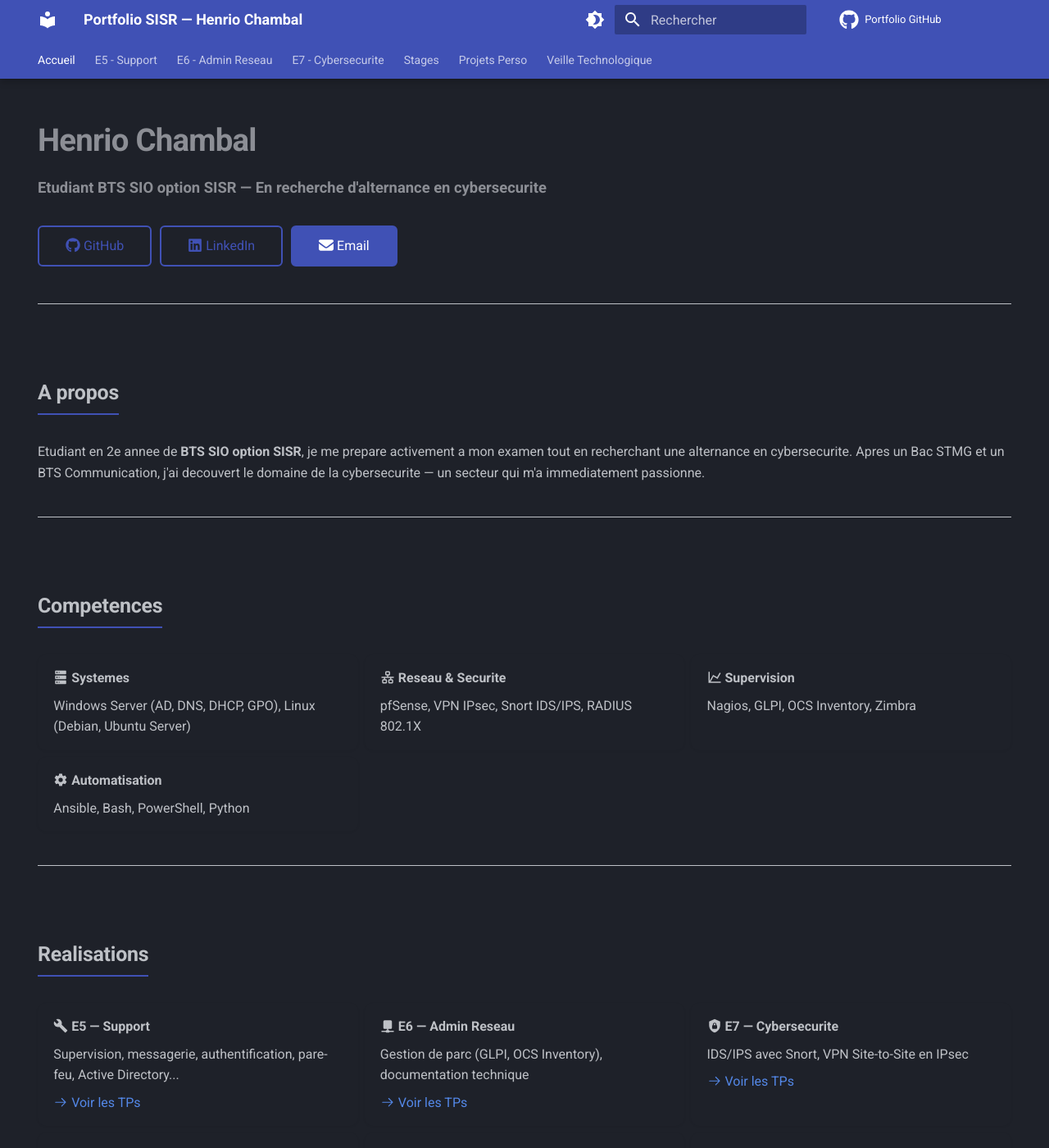
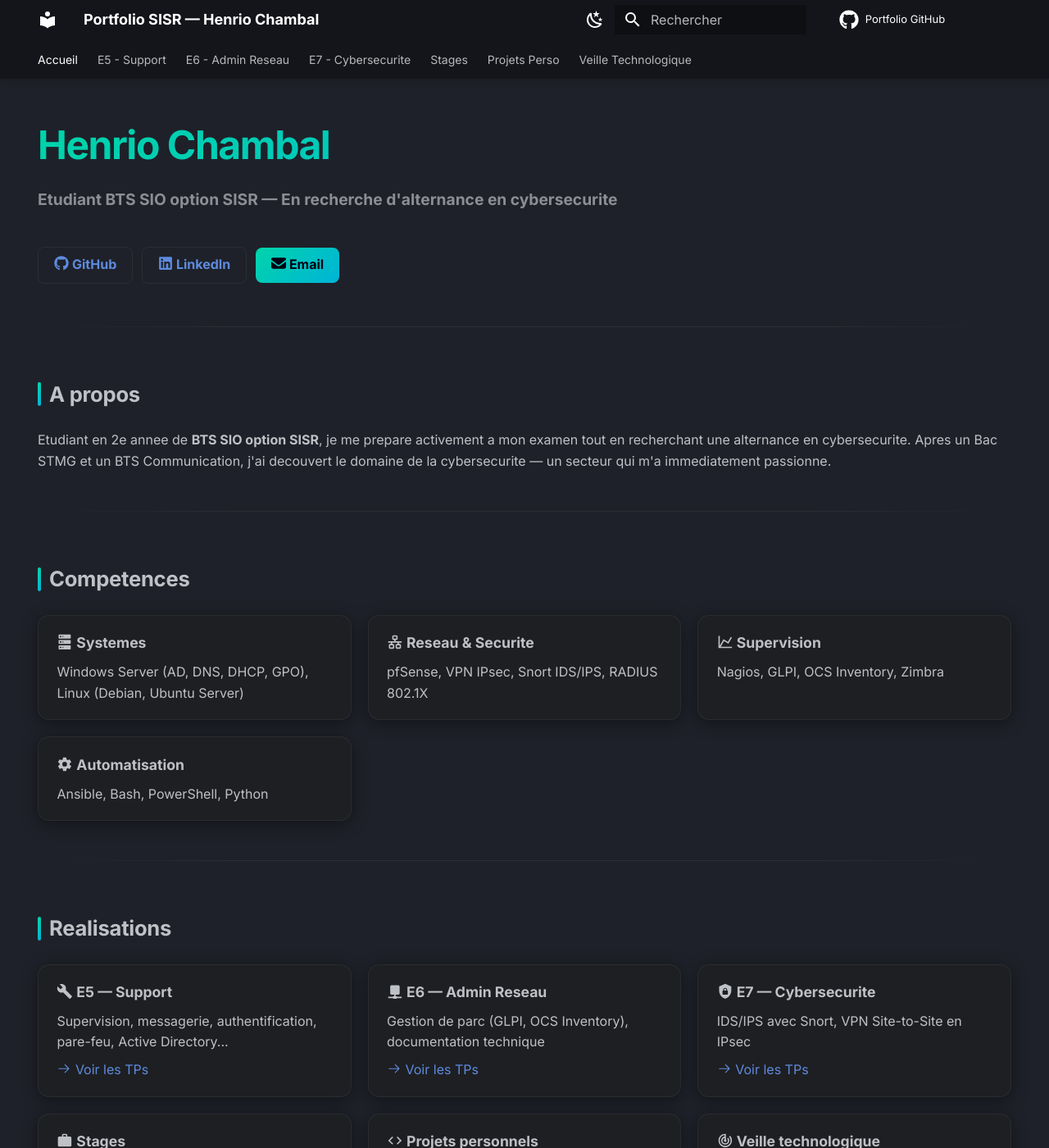
Before and after one commit to hnrio1/Portefolio-Sisr-, an MkDocs documentation site: the page built from docs/index.md, in a window 1280 px wide and 1400 px high. Shown: the whole window at 82% size. Built offline with MkDocs 1.6.1 and Material for MkDocs 9.7.7, drawn with Linux system fonts in a browser that asks for light colours; emoji names are drawn with the system emoji font; comment, search, counter and statistics services are not loaded.

Commit message:
Design moderne : theme noir + vert/bleu, police Inter, animations

```diff
--- a/docs/stylesheets/extra.css
+++ b/docs/stylesheets/extra.css
@@ -1,82 +1,163 @@
+/* ============ Variables globales ============ */
+:root {
+  --accent-gradient: linear-gradient(135deg, #00d4aa 0%, #00b4d8 100%);
+  --hero-gradient: linear-gradient(135deg, rgba(0, 212, 170, 0.08) 0%, rgba(0, 180, 216, 0.08) 100%);
+}
+
+[data-md-color-scheme="slate"] {
+  --md-accent-fg-color: #00d4aa;
+  --md-accent-fg-color--transparent: rgba(0, 212, 170, 0.1);
+  --card-bg: #1e1f22;
+  --card-border: rgba(255, 255, 255, 0.06);
+  --card-shadow: 0 4px 20px rgba(0, 0, 0, 0.4);
+}
+
+[data-md-color-scheme="default"] {
+  --card-bg: #ffffff;
+  --card-border: rgba(0, 0, 0, 0.06);
+  --card-shadow: 0 2px 12px rgba(0, 0, 0, 0.06);
+}
+
 /* ============ Typographie ============ */
 .md-typeset h1 {
-  font-weight: 700;
-  font-size: 2.4em;
-  letter-spacing: -0.02em;
-  margin-bottom: 0.2em;
+  font-weight: 800;
+  font-size: 3em;
+  letter-spacing: -0.03em;
+  margin-bottom: 0.1em;
   border-bottom: none;
+  background: var(--accent-gradient);
+  -webkit-background-clip: text;
+  -webkit-text-fill-color: transparent;
+  background-clip: text;
 }
 
 .md-typeset h1 + p {
-  font-size: 1.15em;
+  font-size: 1.2em;
   color: var(--md-default-fg-color--light);
-  margin-bottom: 1.5em;
+  margin-bottom: 2em;
+  font-weight: 400;
 }
 
 .md-typeset h2 {
-  font-weight: 600;
-  margin-top: 2em;
-  padding-bottom: 8px;
-  border-bottom: 2px solid var(--md-primary-fg-color);
-  display: inline-block;
+  font-weight: 700;
+  font-size: 1.6em;
+  margin-top: 2.5em;
+  margin-bottom: 1em;
+  letter-spacing: -0.01em;
+  position: relative;
+  padding-left: 14px;
+  border: none;
+  display: block;
 }
 
-/* ============ Boutons ============ */
+.md-typeset h2::before {
+  content: "";
+  position: absolute;
+  left: 0;
+  top: 10%;
+  bottom: 10%;
+  width: 4px;
+  border-radius: 2px;
+  background: var(--accent-gradient);
+}
+
+/* ============ Boutons d'action ============ */
 .md-typeset .md-button {
   margin: 4px 6px 4px 0;
-  border-radius: 6px;
-  font-weight: 500;
-  transition: all 0.2s;
+  border-radius: 8px;
+  font-weight: 600;
+  padding: 0.55em 1.2em;
+  transition: all 0.25s ease;
+  border: 1px solid var(--card-border);
 }
 
 .md-typeset .md-button:hover {
   transform: translateY(-2px);
-  box-shadow: 0 4px 12px rgba(0, 0, 0, 0.15);
+  box-shadow: 0 6px 16px rgba(0, 0, 0, 0.2);
+}
+
+.md-typeset .md-button--primary {
+  background: var(--accent-gradient);
+  border: none;
+  color: #001; /* foncé pour contraste sur gradient clair */
+}
+
+.md-typeset .md-button--primary:hover {
+  filter: brightness(1.1);
+  color: #001;
 }
 
 /* ============ Cartes (grid cards) ============ */
+.md-typeset .grid.cards {
+  gap: 1rem;
+}
+
 .md-typeset .grid.cards > ul > li,
 .md-typeset .grid.cards > .card {
-  border-radius: 10px;
-  border: 1px solid rgba(var(--md-default-fg-color--rgb), 0.1);
-  background: var(--md-default-bg-color);
-  padding: 1em 1.2em;
-  transition: all 0.25s ease;
-  box-shadow: 0 1px 3px rgba(0, 0, 0, 0.05);
+  border-radius: 14px;
+  border: 1px solid var(--card-border);
+  background: var(--card-bg);
+  padding: 1.2em 1.4em;
+  transition: all 0.3s cubic-bezier(0.4, 0, 0.2, 1);
+  box-shadow: var(--card-shadow);
+  position: relative;
+  overflow: hidden;
+}
+
+.md-typeset .grid.cards > ul > li::before,
+.md-typeset .grid.cards > .card::before {
+  content: "";
+  position: absolute;
+  top: 0;
+  left: 0;
+  right: 0;
+  height: 3px;
+  background: var(--accent-gradient);
+  opacity: 0;
+  transition: opacity 0.3s;
 }
 
 .md-typeset .grid.cards > ul > li:hover,
 .md-typeset .grid.cards > .card:hover {
-  transform: translateY(-4px);
-  box-shadow: 0 8px 20px rgba(0, 0, 0, 0.12);
-  border-color: var(--md-primary-fg-color);
+  transform: translateY(-5px);
+  box-shadow: 0 12px 32px rgba(0, 0, 0, 0.18);
+  border-color: var(--md-accent-fg-color);
+}
+
+.md-typeset .grid.cards > ul > li:hover::before,
+.md-typeset .grid.cards > .card:hover::before {
+  opacity: 1;
 }
 
 .md-typeset .grid.cards > ul > li > :first-child,
 .md-typeset .grid.cards > .card > :first-child {
   margin-top: 0;
+  font-size: 1.1em;
+  font-weight: 600;
 }
 
 /* ============ Tableaux ============ */
 .md-typeset table:not([class]) {
-  border-radius: 8px;
+  border-radius: 12px;
   overflow: hidden;
-  box-shadow: 0 2px 8px rgba(0, 0, 0, 0.08);
-  border: none;
+  box-shadow: var(--card-shadow);
+  border: 1px solid var(--card-border);
 }
 
 .md-typeset table:not([class]) thead {
-  background-color: var(--md-primary-fg-color);
-  color: var(--md-primary-bg-color);
+  background: var(--accent-gradient);
+  color: #001;
 }
 
 .md-typeset table:not([class]) th {
-  font-weight: 600;
-  padding: 12px 16px;
+  font-weight: 700;
+  padding: 14px 18px;
+  letter-spacing: 0.02em;
 }
 
 .md-typeset table:not([class]) td {
-  padding: 10px 16px;
+  padding: 12px 18px;
+  border-bottom: 1px solid var(--card-border);
 }
 
 .md-typeset table:not([class]) tbody tr {
@@ -84,24 +165,27 @@
 }
 
 .md-typeset table:not([class]) tbody tr:hover {
-  background-color: rgba(var(--md-primary-fg-color--rgb), 0.06);
+  background-color: var(--md-accent-fg-color--transparent);
 }
 
 /* ============ Liens PDF / Excel ============ */
 .md-typeset a[href$=".pdf"],
 .md-typeset a[href$=".xlsx"] {
   display: inline-block;
-  padding: 4px 10px;
-  border-radius: 5px;
-  background-color: rgba(var(--md-primary-fg-color--rgb), 0.08);
+  padding: 5px 12px;
+  border-radius: 6px;
+  background-color: var(--md-accent-fg-color--transparent);
   text-decoration: none;
   font-weight: 500;
-  transition: background 0.2s;
+  transition: all 0.2s;
+  border: 1px solid transparent;
 }
 
 .md-typeset a[href$=".pdf"]:hover,
 .md-typeset a[href$=".xlsx"]:hover {
-  background-color: rgba(var(--md-primary-fg-color--rgb), 0.18);
+  background-color: transparent;
+  border-color: var(--md-accent-fg-color);
+  color: var(--md-accent-fg-color);
 }
 
 a[href$=".pdf"]::before {
@@ -114,34 +198,70 @@ a[href$=".xlsx"]::before {
 
 /* ============ Images ============ */
 .md-typeset img {
-  border-radius: 8px;
-  box-shadow: 0 2px 12px rgba(0, 0, 0, 0.15);
+  border-radius: 10px;
+  box-shadow: var(--card-shadow);
   max-width: 100%;
+}
+
+/* ============ Iframes (PDF viewer) ============ */
+.md-typeset iframe {
+  border-radius: 10px;
+  box-shadow: var(--card-shadow);
 }
 
 /* ============ Horizontal rules ============ */
 .md-typeset hr {
-  margin: 2.5em 0;
-  border-color: rgba(var(--md-default-fg-color--rgb), 0.1);
+  margin: 3em 0;
+  border: none;
+  height: 1px;
+  background: linear-gradient(90deg,
+    transparent,
+    var(--card-border) 20%,
+    var(--card-border) 80%,
+    transparent);
 }
 
 /* ============ Footer social ============ */
 .md-social__link {
-  transition: transform 0.2s;
+  transition: transform 0.2s, color 0.2s;
 }
 
 .md-social__link:hover {
-  transform: scale(1.2);
+  transform: scale(1.2) translateY(-2px);
+  color: var(--md-accent-fg-color);
 }
 
-/* ============ Iframes (PDF viewer) ============ */
-.md-typeset iframe {
-  border-radius: 8px;
-  box-shadow: 0 2px 12px rgba(0, 0, 0, 0.15);
+/* ============ Header (top bar) ============ */
+.md-header {
+  box-shadow: 0 2px 8px rgba(0, 0, 0, 0.15);
+}
+
+.md-tabs {
+  box-shadow: none;
 }
 
 /* ============ Code blocks ============ */
 .md-typeset code {
   border-radius: 4px;
-  padding: 0.1em 0.4em;
+  padding: 0.15em 0.45em;
+  font-size: 0.88em;
 }
+
+/* ============ Scrollbar stylisée ============ */
+::-webkit-scrollbar {
+  width: 10px;
+  height: 10px;
+}
+
+::-webkit-scrollbar-track {
+  background: transparent;
+}
+
+::-webkit-scrollbar-thumb {
+  background: rgba(128, 128, 128, 0.3);
+  border-radius: 5px;
+}
+
+::-webkit-scrollbar-thumb:hover {
+  background: var(--md-accent-fg-color);
+}
--- a/mkdocs.yml
+++ b/mkdocs.yml
@@ -8,17 +8,20 @@ theme:
   language: fr
   palette:
     - scheme: slate
-      primary: indigo
-      accent: cyan
+      primary: black
+      accent: light green
       toggle:
-        icon: material/brightness-4
+        icon: material/weather-night
         name: Mode clair
     - scheme: default
-      primary: indigo
-      accent: cyan
+      primary: black
+      accent: deep purple
       toggle:
-        icon: material/brightness-7
+        icon: material/weather-sunny
         name: Mode sombre
+  font:
+    text: Inter
+    code: JetBrains Mono
   features:
     - navigation.instant
     - navigation.instant.progress
```
